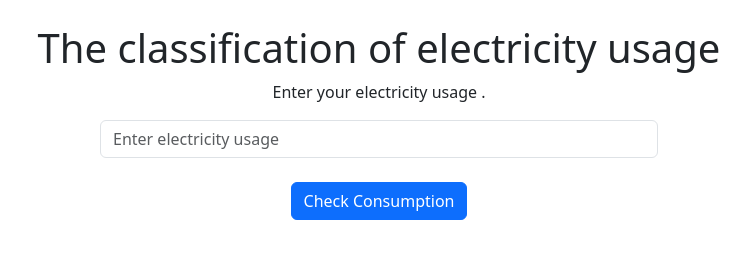
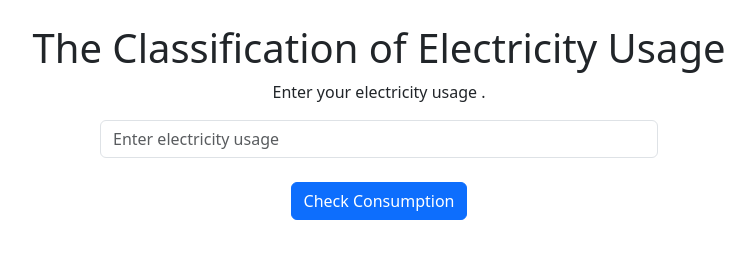
Before and after one commit to RosyDaet/Fv_ICT_9R_Q4_Drill1_Eliana_Daet-, a plain HTML site: page Index.html in a window 1280 px wide. Shown: the whole page, without its empty margins (261-1016 px from the left). Drawn offline with nearby package versions, Linux system fonts and the light colour scheme.

Commit message:
Update Index.html

```diff
--- a/Index.html
+++ b/Index.html
@@ -10,13 +10,11 @@
 <link href="https://cdn.jsdelivr.net/npm/bootstrap@5.3.2/dist/css/bootstrap.min.css" rel="stylesheet">
 
 
-<link rel="stylesheet" href="styles.css">
-
 </head>
 
 <body class="container text-center">
 
-<h1 class="mt-4">The classification of electricity usage</h1>
+<h1 class="mt-4">The Classification of Electricity Usage</h1>
 
 <p>Enter your electricity usage .</p>
 
```
